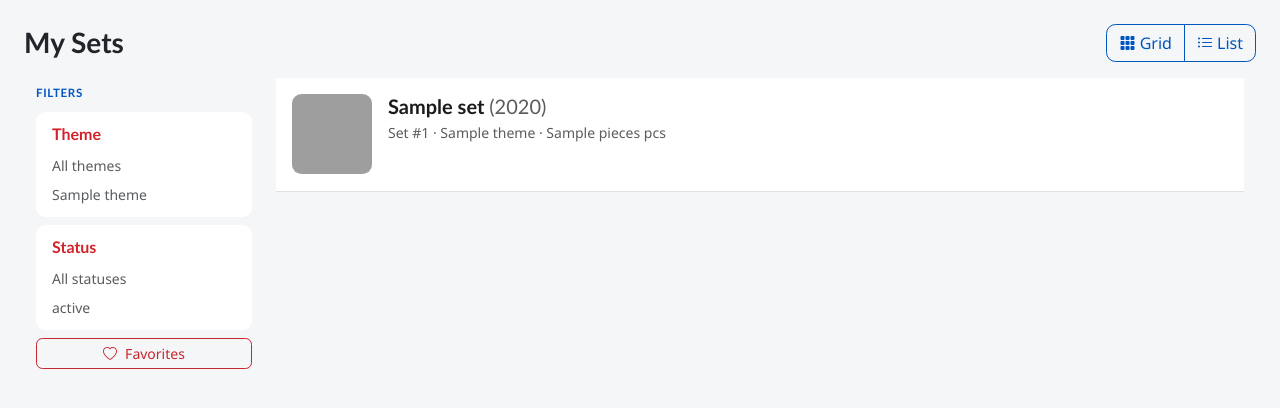
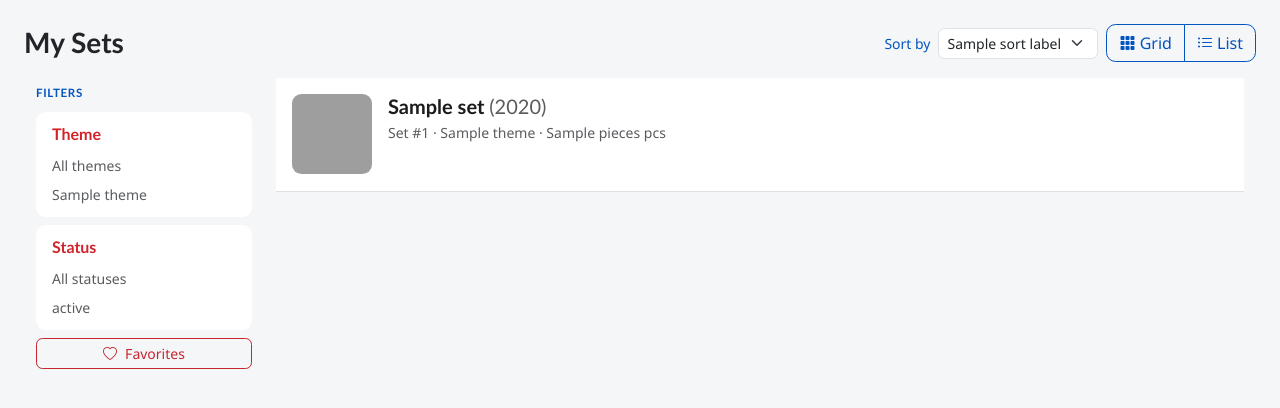
Before and after one commit to hibbertda/lego_manager, a Python web app: template templates/sets.html in a window 1280 px wide. Shown: the part 64-472 px from the top of the page. Run offline with Jinja, Linux system fonts and the light colour scheme; the template is opened without the code that fills it: most values are stand-ins (such as "Sample title", 1, 10 or a date in 2020); grey boxes are pictures that could not be loaded.

Commit message:
Add sort options to sets list (name, year, theme)
- app/sql_ops.py: add whitelisted SORT_OPTIONS/SORT_LABELS and a sort
  param on DatabaseOps.list_sets(), defaulting to name ascending.
- app/blueprints/sets.py: parse/validate the sort query param and pass
  it through to the query and template context.
- templates/sets.html: add a CSP-safe 'Sort by' dropdown (auto-submits
  via a new generic data-auto-submit listener in static/js/app.js);
  preserve sort across view toggle and pagination links.
- templates/_sidebar.html: preserve sort across theme/status/favorite
  filter links.
- tests: cover sort-by-name/year/theme ordering, invalid sort
  fallback, at both the sql_ops and route level.

Co-authored-by: Copilot <223556219+Copilot@users.noreply.github.com>

```diff
--- a/static/js/app.js
+++ b/static/js/app.js
@@ -2,6 +2,18 @@
 // search). Kept in an external file (rather than an inline <script> block in
 // base.html) so the app can ship a strict Content-Security-Policy without a
 // `script-src 'unsafe-inline'` exception.
+
+(function () {
+    // Generic auto-submit for filter/sort <select> controls: avoids inline
+    // onchange="" handlers (disallowed under our strict CSP) by delegating a
+    // change listener that submits the control's enclosing <form>.
+    document.addEventListener('change', function (event) {
+        const control = event.target.closest('[data-auto-submit]');
+        if (control) {
+            control.closest('form').submit();
+        }
+    });
+})();
 
 (function () {
     const autoRadio = document.getElementById('addSetMethodAuto');
--- a/templates/_sidebar.html
+++ b/templates/_sidebar.html
@@ -4,12 +4,12 @@
         <div class="card-body py-2 px-2">
             <h3 class="h6 text-primary mb-2 px-2 pt-1">Theme</h3>
             <div class="list-group list-group-flush small">
-                <a href="{{ url_for('sets.list_sets', view=view, status=status, favorite=('1' if favorite_only else None)) }}"
+                <a href="{{ url_for('sets.list_sets', view=view, status=status, favorite=('1' if favorite_only else None), sort=sort) }}"
                    class="list-group-item list-group-item-action border-0 rounded-2 py-1 px-2 {{ 'active' if not theme }}">
                     All themes
                 </a>
                 {% for t in themes %}
-                    <a href="{{ url_for('sets.list_sets', view=view, theme=t, status=status, favorite=('1' if favorite_only else None)) }}"
+                    <a href="{{ url_for('sets.list_sets', view=view, theme=t, status=status, favorite=('1' if favorite_only else None), sort=sort) }}"
                        class="list-group-item list-group-item-action border-0 rounded-2 py-1 px-2 text-truncate {{ 'active' if theme == t }}">
                         {{ t }}
                     </a>
@@ -21,12 +21,12 @@
         <div class="card-body py-2 px-2">
             <h3 class="h6 text-primary mb-2 px-2 pt-1">Status</h3>
             <div class="list-group list-group-flush small">
-                <a href="{{ url_for('sets.list_sets', view=view, theme=theme, favorite=('1' if favorite_only else None)) }}"
+                <a href="{{ url_for('sets.list_sets', view=view, theme=theme, favorite=('1' if favorite_only else None), sort=sort) }}"
                    class="list-group-item list-group-item-action border-0 rounded-2 py-1 px-2 {{ 'active' if not status }}">
                     All statuses
                 </a>
                 {% for s in build_statuses %}
-                    <a href="{{ url_for('sets.list_sets', view=view, theme=theme, status=s, favorite=('1' if favorite_only else None)) }}"
+                    <a href="{{ url_for('sets.list_sets', view=view, theme=theme, status=s, favorite=('1' if favorite_only else None), sort=sort) }}"
                        class="list-group-item list-group-item-action border-0 rounded-2 py-1 px-2 text-truncate {{ 'active' if status == s }}">
                         <i class="bi {{ status_icons[s] }}"></i>
                         {{ status_labels[s] }}
@@ -35,7 +35,7 @@
             </div>
         </div>
     </div>
-    <a href="{{ url_for('sets.list_sets', view=view, theme=theme, status=status, favorite=None if favorite_only else '1') }}"
+    <a href="{{ url_for('sets.list_sets', view=view, theme=theme, status=status, favorite=None if favorite_only else '1', sort=sort) }}"
        class="btn btn-sm w-100 d-flex align-items-center justify-content-center gap-2 mt-2 py-1 px-2 {{ 'btn-danger' if favorite_only else 'btn-outline-danger' }}">
         <i class="bi {{ 'bi-heart-fill' if favorite_only else 'bi-heart' }}"></i>
         {{ 'Showing favorites' if favorite_only else 'Favorites' }}
--- a/templates/sets.html
+++ b/templates/sets.html
@@ -1,13 +1,28 @@
 {% extends "base.html" %}
 {% block title %}My Sets{% endblock %}
 {% block content %}
-<div class="d-flex justify-content-between align-items-center mb-3">
+<div class="d-flex flex-wrap justify-content-between align-items-center gap-2 mb-3">
     <h1 class="h3 mb-0">My Sets</h1>
-    <div class="btn-group" role="group" aria-label="View toggle">
-        <a href="{{ url_for('sets.list_sets', view='grid', theme=theme, status=status, favorite=('1' if favorite_only else None)) }}"
-           class="btn btn-outline-secondary {{ 'active' if view == 'grid' }}"><i class="bi bi-grid-3x3-gap-fill"></i> Grid</a>
-        <a href="{{ url_for('sets.list_sets', view='list', theme=theme, status=status, favorite=('1' if favorite_only else None)) }}"
-           class="btn btn-outline-secondary {{ 'active' if view == 'list' }}"><i class="bi bi-list-ul"></i> List</a>
+    <div class="d-flex flex-wrap align-items-center gap-2">
+        <form method="get" action="{{ url_for('sets.list_sets') }}" class="d-flex align-items-center gap-2">
+            <input type="hidden" name="view" value="{{ view }}">
+            <input type="hidden" name="theme" value="{{ theme or '' }}">
+            <input type="hidden" name="status" value="{{ status or '' }}">
+            <input type="hidden" name="favorite" value="{{ '1' if favorite_only else '' }}">
+            <label for="sort-select" class="form-label small text-secondary mb-0 text-nowrap">Sort by</label>
+            <select id="sort-select" name="sort" class="form-select form-select-sm" data-auto-submit
+                    aria-label="Sort sets by">
+                {% for key, label in sort_labels.items() %}
+                    <option value="{{ key }}" {{ 'selected' if sort == key }}>{{ label }}</option>
+                {% endfor %}
+            </select>
+        </form>
+        <div class="btn-group" role="group" aria-label="View toggle">
+            <a href="{{ url_for('sets.list_sets', view='grid', theme=theme, status=status, favorite=('1' if favorite_only else None), sort=sort) }}"
+               class="btn btn-outline-secondary {{ 'active' if view == 'grid' }}"><i class="bi bi-grid-3x3-gap-fill"></i> Grid</a>
+            <a href="{{ url_for('sets.list_sets', view='list', theme=theme, status=status, favorite=('1' if favorite_only else None), sort=sort) }}"
+               class="btn btn-outline-secondary {{ 'active' if view == 'list' }}"><i class="bi bi-list-ul"></i> List</a>
+        </div>
     </div>
 </div>
 <div class="row sets-page-container mx-auto gx-4">
@@ -39,7 +54,7 @@
                 <ul class="pagination justify-content-center">
                     {% for p in range(1, total_pages + 1) %}
                         <li class="page-item {{ 'active' if p == page }}">
-                            <a class="page-link" href="{{ url_for('sets.list_sets', page=p, view=view, theme=theme, status=status, favorite=('1' if favorite_only else None)) }}">{{ p }}</a>
+                            <a class="page-link" href="{{ url_for('sets.list_sets', page=p, view=view, theme=theme, status=status, favorite=('1' if favorite_only else None), sort=sort) }}">{{ p }}</a>
                         </li>
                     {% endfor %}
                 </ul>
```
Also changed, not shown: app/blueprints/sets.py (+7 -1 lines), app/sql_ops.py (+20 -1 lines), tests/test_routes.py (+46 -0 lines), tests/test_sql_ops.py (+52 -0 lines).
